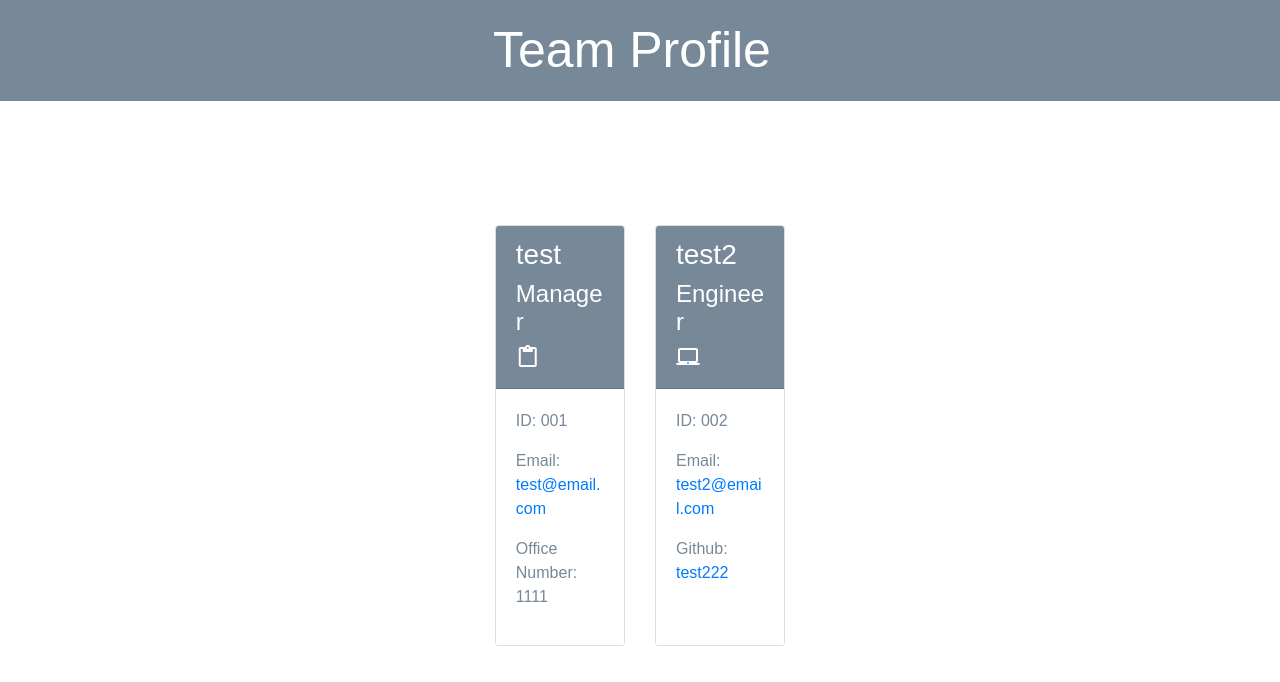
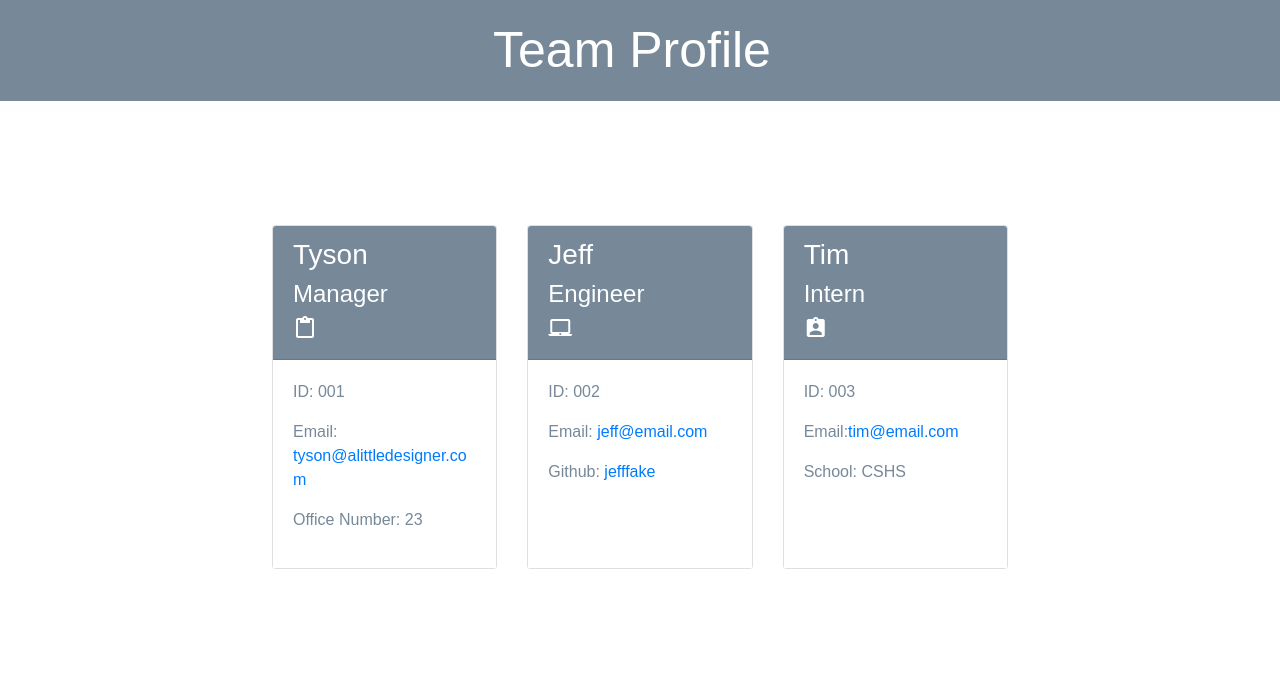
Before and after one commit to Tysonjcode/Team-profile-Generator, a website: page dist/index.html in a window 1280 px wide. Drawn offline with nearby package versions, Linux system fonts and the light colour scheme.

Commit message:
added new index with team members and also adding a readme file, slight fixes and changes to code also done

```diff
--- a/dist/index.html
+++ b/dist/index.html
@@ -25,14 +25,14 @@
     <div class="col-4 mt-4">
         <div class="card h-100">
             <div class="card-header">
-                <h3>test</h3>
+                <h3>Tyson</h3>
                 <h4>Manager</h4><i class="material-icons">content_paste</i>
             </div>
 
             <div class="card-body">
                 <p class="id">ID: 001</p>
-                <p class="email">Email: <a href="mailto:test@email.com">test@email.com</a></p>
-                <p class="office">Office Number: 1111</p>
+                <p class="email">Email: <a href="mailto:tyson@alittledesigner.com">tyson@alittledesigner.com</a></p>
+                <p class="office">Office Number: 23</p>
             </div>
 
         </div>
@@ -41,18 +41,33 @@
     <div class="col-4 mt-4">
         <div class="card h-100">
             <div class="card-header">
-                <h3>test2</h3>
+                <h3>Jeff</h3>
                 <h4>Engineer</h4><i class="material-icons">laptop_mac</i>
             </div>
 
             <div class="card-body">
                 <p class="id">ID: 002</p>
-                <p class="email">Email: <a href="mailto:test2@email.com">test2@email.com</a></p>
-                <p class="github">Github: <a href="https://github.com/test222">test222</a></p>
+                <p class="email">Email: <a href="mailto:jeff@email.com">jeff@email.com</a></p>
+                <p class="github">Github: <a href="https://github.com/jefffake">jefffake</a></p>
             </div>
 
         </div>
     </div>
+
+    <div class="col-4 mt-4">
+        <div class="card h-100">
+            <div class="card-header">
+                <h3>Tim</h3>
+                <h4>Intern</h4><i class="material-icons">assignment_ind</i>
+            </div>
+
+            <div class="card-body">
+                <p class="id">ID: 003</p>
+                <p class="email">Email:<a href="mailto:tim@email.com">tim@email.com</a></p>
+                <p class="school">School: CSHS</p>
+            </div>
+    </div>
+</div>
 
               </div>
           </div>
```
Also changed, not shown: README.md (added).
